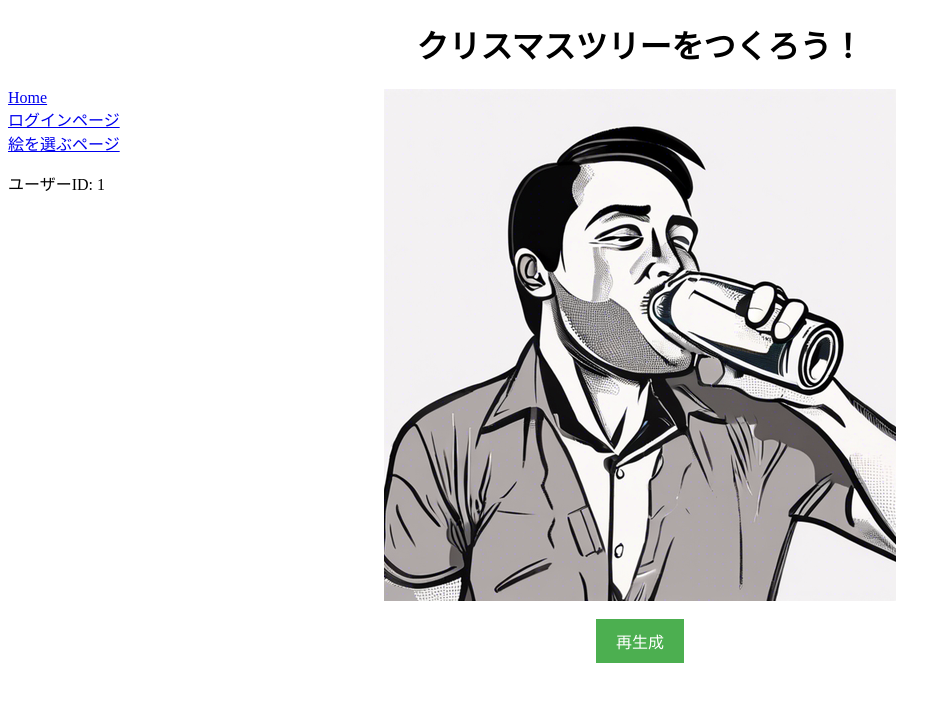
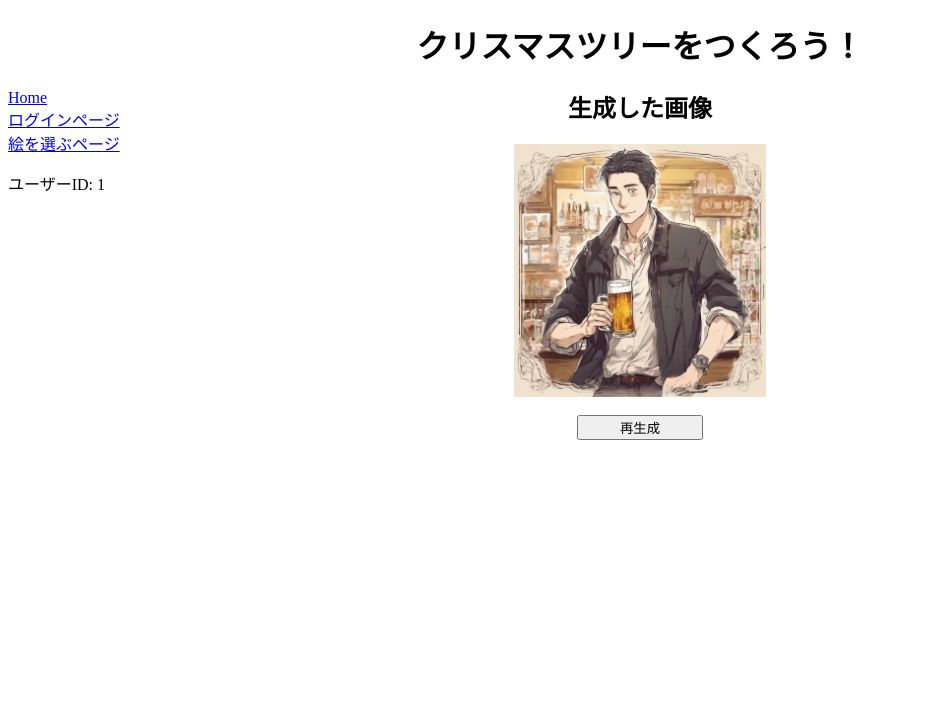
Before and after one commit to shion200/moriyama_tree, a React (Create React App) app in the folder frontend/: page /page2 in a window 1280 px wide. Shown: the top 702 px of the page, without its empty margins (0-951 px from the left). Built offline with nearby package versions, Linux system fonts and the light colour scheme.

Commit message:
1216-1617

```diff
--- a/frontend/public/index.html
+++ b/frontend/public/index.html
@@ -24,7 +24,7 @@
       work correctly both with client-side routing and a non-root public URL.
       Learn how to configure a non-root public URL by running `npm run build`.
     -->
-    <title>React App</title>
+    <title>森山ツリー</title>
   </head>
   <body>
     <noscript>You need to enable JavaScript to run this app.</noscript>
--- a/frontend/src/App.js
+++ b/frontend/src/App.js
@@ -26,10 +26,6 @@ function App() {
           <p>ユーザーID: 1</p>
         </div>
 
-
-
-
-
         <div className="content">
           <Routes>
             <Route path="/" element={<Home />} />
--- a/frontend/src/components/Home.css
+++ b/frontend/src/components/Home.css
@@ -1,6 +1,8 @@
 img {
     margin: auto;
     display: block;
+    width: 48%;
+    height: auto;
 }
 
 .contact-form{
--- a/frontend/src/components/Home.js
+++ b/frontend/src/components/Home.js
@@ -1,15 +1,23 @@
+import React from "react";
 import "./Home.css";
+import { useNavigate } from "react-router-dom";
 
 export const Home = () => {
+  const navigate = useNavigate();
+
+  const toPage2 = (event) => {
+    event.preventDefault();
+    navigate("/React");
+  };
+
   return (
     <div>
       <div className="a">
-
         <img src="./images/christmasTree.png" alt="クリスマスツリー" />
       </div>
 
       <div className='contact-form'>
-        <form>
+        <form onSubmit={toPage2}>
           <p>出来事の内容</p>
           <input />
 
--- a/frontend/src/components/Page1.css
+++ b/frontend/src/components/Page1.css
@@ -1,3 +1,3 @@
-Page1{
+.Page1{
     text-align: center;
 }
--- a/frontend/src/components/Page1.js
+++ b/frontend/src/components/Page1.js
@@ -1,20 +1,46 @@
-import React from "react";
+import React, { useState } from "react";
+import { useNavigate } from "react-router-dom";
 import "./Page1.css";
 
 export const Page1 = () => {
-    return (
-      <div>
-        <h1>ログインページ</h1>
+  const [username, setUsername] = useState("");
+  const [password, setPassword] = useState("");
+  const navigate = useNavigate();
 
+  const handleSubmit = (event) => {
+    event.preventDefault();
+    // ここにハードコーディングされたユーザー名とパスワードを設定
+    const correctUsername = "user123";
+    const correctPassword = "password123";
+
+    if (username === correctUsername && password === correctPassword) {
+      navigate("/App"); // 正しい場合、Homeページにリダイレクト
+    } else {
+      alert("名前かパスワードが間違えています"); // 間違いがある場合、警告を表示
+    }
+  };
+
+  return (
+    <div className="Page1">
+      <h1>ログインページ</h1>
+      <form onSubmit={handleSubmit}>
         <p>名前</p>
-        <input type="text" placeholder="ユーザーIDを入力してください" />
+        <input
+          type="text"
+          placeholder="ユーザーIDを入力してください"
+          value={username}
+          onChange={(e) => setUsername(e.target.value)}
+        />
         <p>パスワード</p>
-        <input type="text" placeholder="パスワードを入力してください" />
+        <input
+          type="password" // パスワード入力のためのタイプを設定
+          placeholder="パスワードを入力してください"
+          value={password}
+          onChange={(e) => setPassword(e.target.value)}
+        />
         <br />
-        <input className="submit-btn"
-            type='submit'
-            value='ログイン'
-          />
-      </div>
-    );
-  };
+        <input className="submit-btn" type="submit" value="ログイン" />
+      </form>
+    </div>
+  );
+};
--- a/frontend/src/components/Page2.css
+++ b/frontend/src/components/Page2.css
@@ -1,12 +1,18 @@
-button{
-    background-color: #4CAF50;
-    border: none;
-    color: white;
-    padding: 10px 20px;
+
+h2{
     text-align: center;
-    text-decoration: none;
-    display: inline-block;
-    font-size: 16px;
+}
+
+img{
     margin: auto;
     display: block;
+    width: 20%;
+    height: auto;
 }
+
+button{
+    margin: auto;
+    display: block;
+    width: 10%;
+    height: auto;
+}
--- a/frontend/src/components/Page2.js
+++ b/frontend/src/components/Page2.js
@@ -2,16 +2,22 @@ import React from "react";
 import "./Page2.css";
 
 export const Page2 = () => {
-    return (
-      <div>
+  // 再生成を処理する関数（必要に応じて更新）
+  const handleRegenerate = () => {
+    // 画像を再生成するロジック
+  };
 
+  return (
+    <div>
+      <h2>生成した画像</h2>
 
-        <img src="./images/beer-man.png" alt="絵1" />
+      <img src="./images/a_man_drinking_beer.png" alt="絵1" />
 
+      <br />
 
-        <br />
-
-        <button>再生成</button>
+      <div className="button008">
+        <button onClick={()=>{handleRegenerate()}}>再生成</button>
       </div>
-    );
-  };
+    </div>
+  );
+};
```
Also changed, not shown: frontend/public/images/A_man_drinking_beer.png (added), 1 other file (tests, documents, lock files or other folders).
